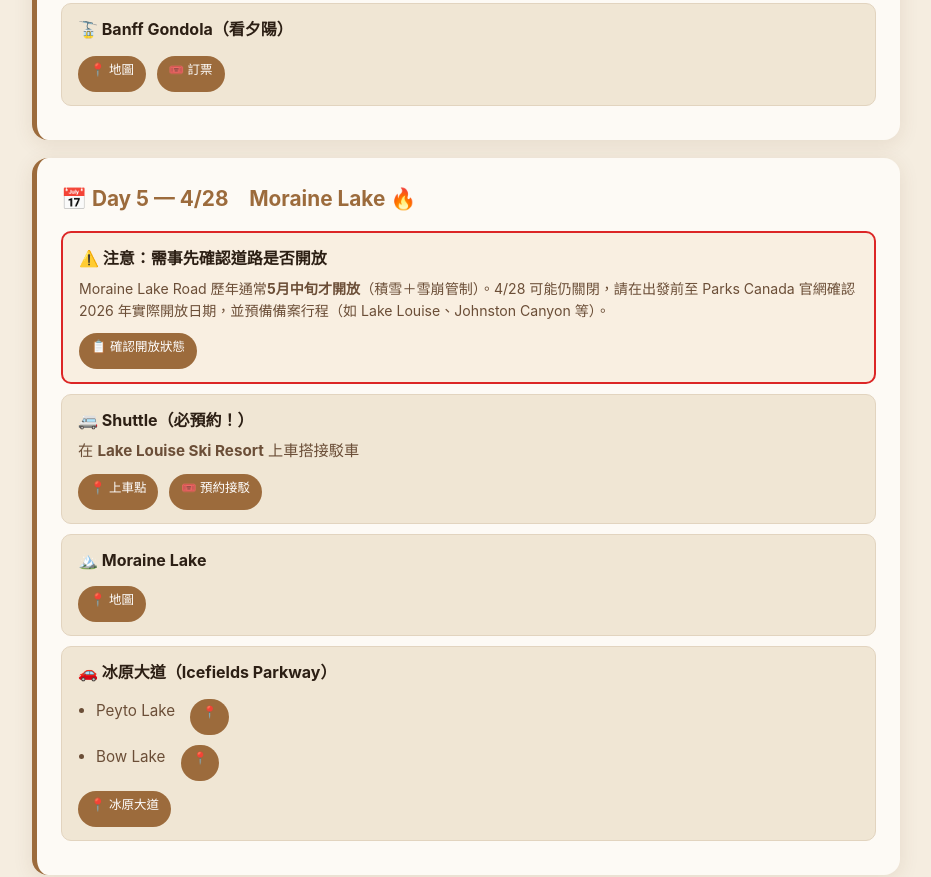
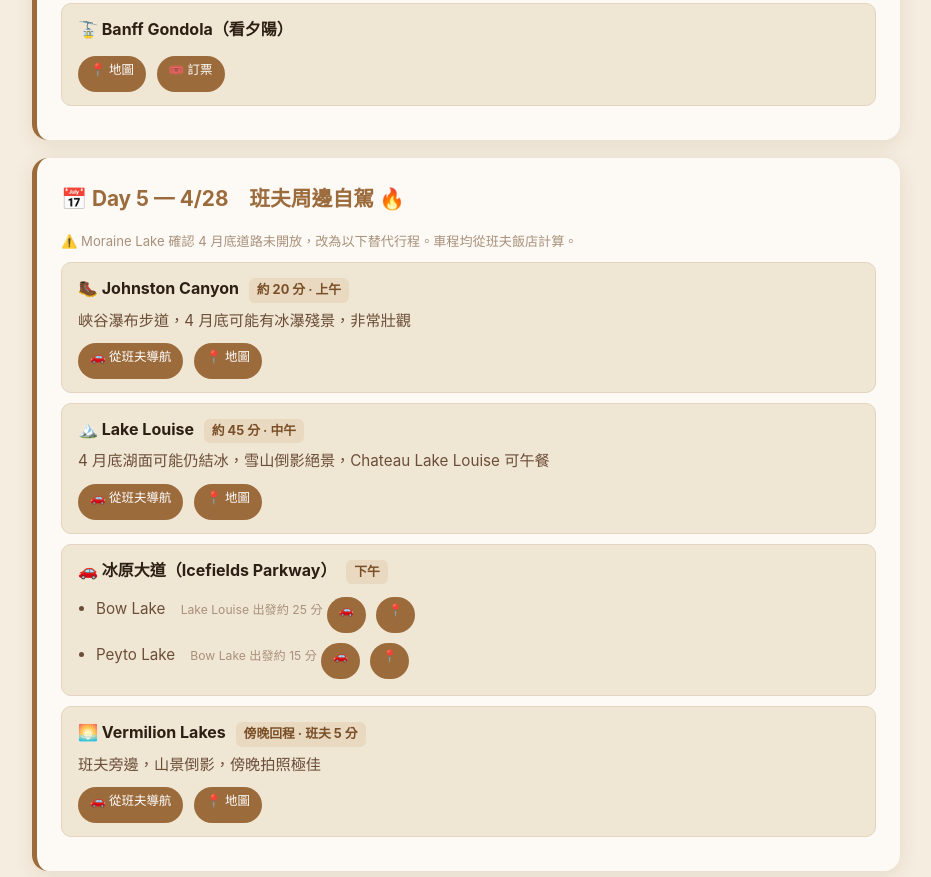
Before and after one commit to lele2337-coder/yun_canada, a plain HTML site: page index.html in a window 1280 px wide. Shown: the part 4030-4907 px from the top of the page, without its empty margins (174-1105 px from the left). Drawn offline with Linux system fonts and the light colour scheme.

Commit message:
Update hotels, Day 5 alt itinerary, Day 8 checkout
- Day 5: replace Moraine Lake with Johnston Canyon + Lake Louise +
  Icefields Parkway + Vermilion Lakes, driving times from Banff
- Day 6: hotel updated to 5 STARS 2 BDR Stylish Comfort Parkside (4/29–5/1)
- Day 8: add checkout section, Granville Island replacing Stanley Park
- Checklist/pretask hotel references updated

Co-Authored-By: Claude Sonnet 4.6 <noreply@anthropic.com>

```diff
--- a/index.html
+++ b/index.html
@@ -655,29 +655,44 @@ footer { text-align: center; color: var(--muted); font-size: 0.8em; margin-top:
 
 <!-- Day 5 -->
 <div class="day" id="day5">
-  <h2>📅 Day 5 — 4/28　Moraine Lake 🔥 <span class="today-badge">今天</span></h2>
-  <div class="section" style="border:2px solid #dc2626;background:var(--red-light)">
-    <h3>⚠️ 注意：需事先確認道路是否開放</h3>
-    <p style="font-size:0.88em;color:var(--sub)">Moraine Lake Road 歷年通常<strong>5月中旬才開放</strong>（積雪＋雪崩管制）。4/28 可能仍關閉，請在出發前至 Parks Canada 官網確認 2026 年實際開放日期，並預備備案行程（如 Lake Louise、Johnston Canyon 等）。</p>
-    <a class="map-btn" href="https://www.pc.gc.ca/en/pn-np/ab/banff/visit/parkbus/moraine" target="_blank">📋 確認開放狀態</a>
+  <h2>📅 Day 5 — 4/28　班夫周邊自駕 🔥 <span class="today-badge">今天</span></h2>
+  <p style="font-size:0.82em;color:var(--muted);margin-bottom:10px">⚠️ Moraine Lake 確認 4 月底道路未開放，改為以下替代行程。車程均從班夫飯店計算。</p>
+
+  <div class="section">
+    <h3>🥾 Johnston Canyon <span class="time-badge">約 20 分 · 上午</span></h3>
+    <p>峽谷瀑布步道，4 月底可能有冰瀑殘景，非常壯觀</p>
+    <a class="map-btn" href="https://maps.google.com/maps/dir/Banff,+Alberta/Johnston+Canyon+Banff+Alberta" target="_blank">🚗 從班夫導航</a>
+    <a class="map-btn" href="https://maps.google.com/?q=Johnston+Canyon+Banff" target="_blank">📍 地圖</a>
   </div>
+
   <div class="section">
-    <h3>🚐 Shuttle（必預約！）</h3>
-    <p>在 <strong>Lake Louise Ski Resort</strong> 上車搭接駁車</p>
-    <a class="map-btn" href="https://maps.google.com/?q=Lake+Louise+Ski+Resort+Alberta" target="_blank">📍 上車點</a>
-    <a class="map-btn" href="https://www.pc.gc.ca/en/pn-np/ab/banff/visit/parkbus" target="_blank">🎟️ 預約接駁</a>
+    <h3>🏔️ Lake Louise <span class="time-badge">約 45 分 · 中午</span></h3>
+    <p>4 月底湖面可能仍結冰，雪山倒影絕景，Chateau Lake Louise 可午餐</p>
+    <a class="map-btn" href="https://maps.google.com/maps/dir/Banff,+Alberta/Lake+Louise,+Alberta" target="_blank">🚗 從班夫導航</a>
+    <a class="map-btn" href="https://maps.google.com/?q=Lake+Louise+Alberta" target="_blank">📍 地圖</a>
   </div>
+
   <div class="section">
-    <h3>🏔️ Moraine Lake</h3>
-    <a class="map-btn" href="https://maps.google.com/?q=Moraine+Lake+Alberta" target="_blank">📍 地圖</a>
+    <h3>🚗 冰原大道（Icefields Parkway） <span class="time-badge">下午</span></h3>
+    <ul>
+      <li>
+        Bow Lake　<span style="font-size:0.8em;color:var(--muted)">Lake Louise 出發約 25 分</span>
+        <a class="map-btn" href="https://maps.google.com/maps/dir/Lake+Louise,+Alberta/Bow+Lake+Alberta" target="_blank">🚗</a>
+        <a class="map-btn" href="https://maps.google.com/?q=Bow+Lake+Alberta" target="_blank">📍</a>
+      </li>
+      <li>
+        Peyto Lake　<span style="font-size:0.8em;color:var(--muted)">Bow Lake 出發約 15 分</span>
+        <a class="map-btn" href="https://maps.google.com/maps/dir/Bow+Lake+Alberta/Peyto+Lake+Alberta" target="_blank">🚗</a>
+        <a class="map-btn" href="https://maps.google.com/?q=Peyto+Lake+Alberta" target="_blank">📍</a>
+      </li>
+    </ul>
   </div>
+
   <div class="section">
-    <h3>🚗 冰原大道（Icefields Parkway）</h3>
-    <ul>
-      <li>Peyto Lake　<a class="map-btn" href="https://maps.google.com/?q=Peyto+Lake+Alberta" target="_blank">📍</a></li>
-      <li>Bow Lake　<a class="map-btn" href="https://maps.google.com/?q=Bow+Lake+Alberta" target="_blank">📍</a></li>
-    </ul>
-    <a class="map-btn" href="https://maps.google.com/?q=Icefields+Parkway+Alberta" target="_blank">📍 冰原大道</a>
+    <h3>🌅 Vermilion Lakes <span class="time-badge">傍晚回程 · 班夫 5 分</span></h3>
+    <p>班夫旁邊，山景倒影，傍晚拍照極佳</p>
+    <a class="map-btn" href="https://maps.google.com/maps/dir/Banff,+Alberta/Vermilion+Lakes+Banff" target="_blank">🚗 從班夫導航</a>
+    <a class="map-btn" href="https://maps.google.com/?q=Vermilion+Lakes+Banff" target="_blank">📍 地圖</a>
   </div>
 </div>
 
@@ -703,8 +718,9 @@ footer { text-align: center; color: var(--muted); font-size: 0.8em; margin-top:
   </div>
   <div class="section">
     <h3>🏨 入住飯店</h3>
-    <p><span class="highlight">Best Western Plus Sands</span></p>
-    <a class="map-btn" href="https://maps.google.com/?q=Best+Western+Plus+Sands+Vancouver" target="_blank">📍 飯店</a>
+    <p><span class="highlight">5 STARS 2 BDR Stylish Comfort Parkside</span></p>
+    <p style="font-size:0.82em;color:var(--muted)">4/29 入住　· 5/1 早上退房</p>
+    <a class="map-btn" href="https://maps.google.com/?q=5+STARS+2+BDR+Stylish+Comfort+Parkside+Vancouver" target="_blank">📍 飯店</a>
   </div>
   <div class="section">
     <h3>🌅 English Bay 日落 <span class="time-badge">19:00–20:30</span></h3>
@@ -751,7 +767,12 @@ footer { text-align: center; color: var(--muted); font-size: 0.8em; margin-top:
 
 <!-- Day 8 -->
 <div class="day" id="day8">
-  <h2>📅 Day 8 — 5/1　Granville Island + 購物 <span class="today-badge">今天</span></h2>
+  <h2>📅 Day 8 — 5/1　Granville Island + 購物（退房日）<span class="today-badge">今天</span></h2>
+  <div class="section">
+    <h3>🧳 早上退房</h3>
+    <p><span class="highlight">5 STARS 2 BDR Stylish Comfort Parkside</span>　退房</p>
+    <p style="font-size:0.82em;color:var(--muted)">行李可寄放後繼續出遊</p>
+  </div>
   <div class="section">
     <h3>🚤 Granville Island <span class="time-badge">09:00–12:00</span></h3>
     <p>搭 <strong>False Creek Ferry</strong> 前往　約 10 分鐘　CAD $5–8</p>
@@ -957,7 +978,7 @@ footer { text-align: center; color: var(--muted); font-size: 0.8em; margin-top:
       <input type="checkbox" data-pkey="hotel-confirm">
       <div class="task-info">
         <div class="task-name">🏨 確認所有飯店訂單</div>
-        <div class="task-note">EXchange Hotel Vancouver（4/24–4/26）、Banff 住宿（4/26–4/28）、Best Western Plus Sands（4/29–5/2）</div>
+        <div class="task-note">EXchange Hotel Vancouver（4/24–4/26）、Banff 住宿（4/26–4/28）、5 STARS 2 BDR Stylish Comfort Parkside（4/29–5/1）</div>
       </div>
       <span class="ok-badge">一週前</span>
     </div>
@@ -1034,7 +1055,7 @@ footer { text-align: center; color: var(--muted); font-size: 0.8em; margin-top:
     <label class="checklist-item"><input type="checkbox" data-key="snack"><span>零食 / 能量棒</span></label>
     <!-- 預訂確認 -->
     <label class="checklist-item"><input type="checkbox" data-key="hotel1"><span>EXchange Hotel 確認</span></label>
-    <label class="checklist-item"><input type="checkbox" data-key="hotel2"><span>Best Western Sands 確認</span></label>
+    <label class="checklist-item"><input type="checkbox" data-key="hotel2"><span>5 STARS Parkside 確認（4/29–5/1）</span></label>
     <label class="checklist-item"><input type="checkbox" data-key="shuttle"><span>Moraine Lake Shuttle 預約</span></label>
     <label class="checklist-item"><input type="checkbox" data-key="gondola"><span>Banff Gondola 訂票</span></label>
     <label class="checklist-item"><input type="checkbox" data-key="s2s"><span>Sea to Sky Gondola 訂票</span></label>
```
